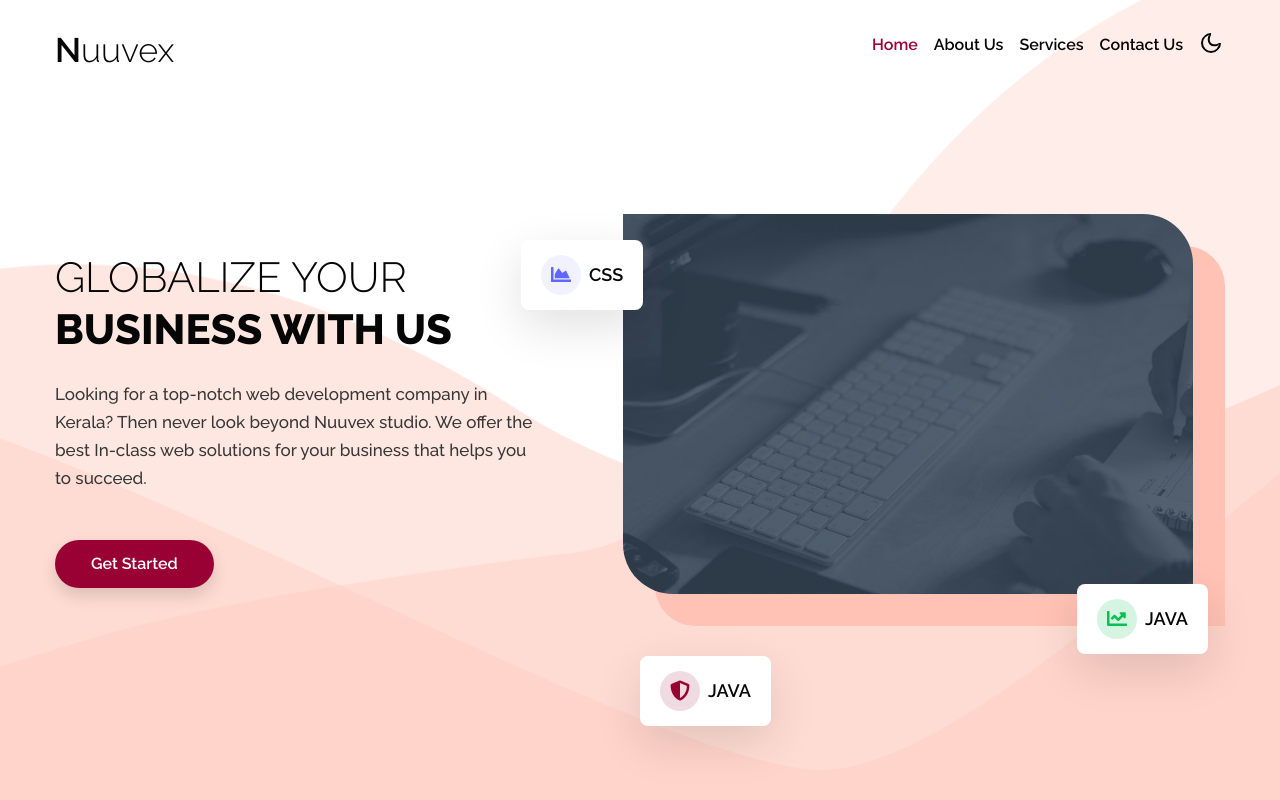
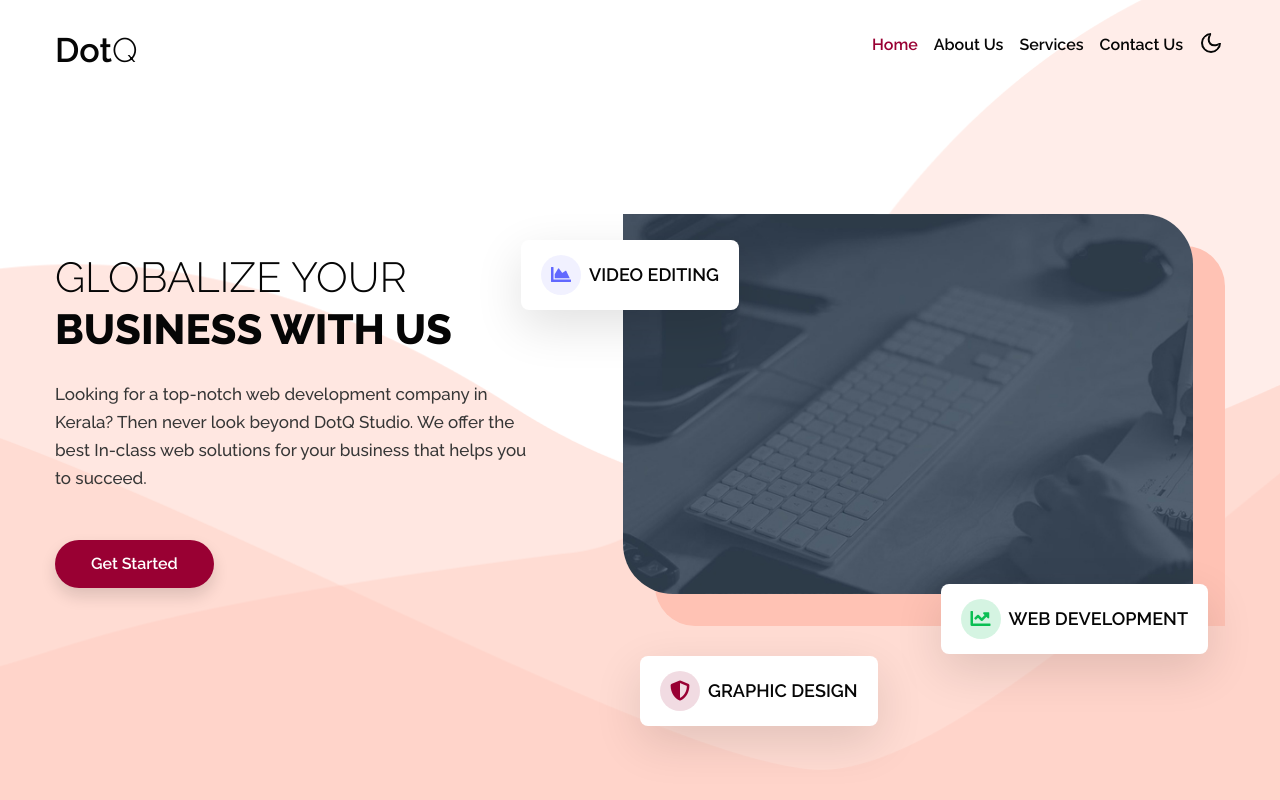
Before and after one commit to allenjasir/allen, a plain HTML site: page index.html in a window 1280 px wide. Shown: the top 800 px of the page. Drawn offline with Linux system fonts and the light colour scheme.

Commit message:
Update index.html

```diff
--- a/index.html
+++ b/index.html
@@ -28,7 +28,7 @@ Author URL: http://w3layouts.com
             <nav class="navbar navbar-expand-lg stroke px-0">
                 <h1>
                     <a class="navbar-brand" href="index.html">
-                        N<span>uuvex</span>
+                        Dot<span>Q</span>
                     </a>
                 </h1>
                 <!-- if logo is image enable this
@@ -90,7 +90,7 @@ Author URL: http://w3layouts.com
                 <div class="row align-items-center py-4">
                     <div class="col-md-6 pr-lg-5">
                         <h3 class="mb-lg-4 mb-3 title">Globalize your  <span>business with us</span></h3>
-                        <p class="mr-5">Looking for a top-notch web development company in Kerala? Then never look beyond Nuuvex studio. We offer the best In-class web solutions for your business that helps you to succeed.</p>
+                        <p class="mr-5">Looking for a top-notch web development company in Kerala? Then never look beyond DotQ Studio. We offer the best In-class web solutions for your business that helps you to succeed.</p>
                         <div class="mt-md-5 mt-4 mb-lg-0 mb-4">
                             <a class="btn btn-style" href="about.html">Get Started</a>
                         </div>
@@ -102,15 +102,15 @@ Author URL: http://w3layouts.com
                         </div>
                         <div class="banner-style-1 d-flex align-items-center">
                             <i class="fas fa-chart-line green-clr-bg"></i>
-                            <h4>JAVA</h4>
+                            <h4>WEB DEVELOPMENT</h4>
                         </div>
                         <div class="banner-style-1 banner-style-2 d-flex align-items-center">
                             <i class="fas fa-shield-alt primary-clr-bg"></i>
-                            <h4>JAVA</h4>
+                            <h4>GRAPHIC DESIGN</h4>
                         </div>
                         <div class="banner-style-1 banner-style-3 d-flex align-items-center">
                             <i class="fas fa-chart-area blue-clr-bg"></i>
-                            <h4>CSS</h4>
+                            <h4>VIDEO EDITING</h4>
                         </div>
                     </div>
                 </div>
@@ -183,7 +183,7 @@ Author URL: http://w3layouts.com
                 </div>
                 <div class="col-xl-5 col-lg-6 offset-xl-1 mt-lg-0 mt-5 pt-lg-0 pt-5">
                     <h3 class="title-style">Stats about us</h3>
-                    <p class="mt-lg-4 mt-3 mb-sm-5 mb-4">Nuuvex studio offer effective solutions & ingenious services to help your leap towards business success. With us, you can expect more than just an application or a design. What we offer is a carefully crafted solution that serves its purpose right; bring out the outcome our clients expect from them.</p>
+                    <p class="mt-lg-4 mt-3 mb-sm-5 mb-4">DotQ Studio offer effective solutions & ingenious services to help your leap towards business success. With us, you can expect more than just an application or a design. What we offer is a carefully crafted solution that serves its purpose right; bring out the outcome our clients expect from them.</p>
                     <div class="two-grids mt-md-0 mt-md-5 mt-4">
                         <div class="grids_info">
                             <i class="fas fa-user-clock primary-clr-bg"></i>
@@ -222,7 +222,7 @@ Author URL: http://w3layouts.com
                         <h4 class="number">01</h4>
                         <h4><a href="#url">Web Designing</a></h4>
                         <p>Build user-friendly custom websites with striking designs from the best web designing company in Kerala.</p>
-                        <a href="#read" class="read">nuuvex Studio</a>
+                        <a href="#read" class="read">DotQ Studio</a>
                     </div>
                 </div>
                 <div class="col-lg-4 col-md-6 mt-md-0 mt-4">
@@ -233,7 +233,7 @@ Author URL: http://w3layouts.com
                         <h4 class="number">02</h4>
                         <h4><a href="#url">Web Development</a></h4>
                         <p>Take your brand online and lead your business with the assistance of the best Web Development Kerala.</p>
-                        <a href="#read" class="read">nuuvex Studio</a>
+                        <a href="#read" class="read">DotQ Studio</a>
                     </div>
                 </div>
                 <div class="col-lg-4 col-md-6 mt-lg-0 mt-4">
@@ -244,7 +244,7 @@ Author URL: http://w3layouts.com
                         <h4 class="number">03</h4>
                         <h4><a href="#url">WordPress Website</a></h4>
                         <p>With the support of the best Web Designers in Kerala, we deliver fully optimized WordPress Websites.</p>
-                        <a href="#read" class="read">nuuvex Studio</a>
+                        <a href="#read" class="read">DotQ Studio</a>
                     </div>
                 </div>
                 <div class="col-lg-4 col-md-6 mt-4">
@@ -255,7 +255,7 @@ Author URL: http://w3layouts.com
                         <h4 class="number">04</h4>
                         <h4><a href="#url">E-commerce Website</a></h4>
                         <p>By recruiting expert Web Developers in Kerala, we are trying to avail the best e-commerce websites.</p>
-                        <a href="#read" class="read">nuuvex Studio</a>
+                        <a href="#read" class="read">DotQ Studio</a>
                     </div>
                 </div>
                 <div class="col-lg-4 col-md-6 mt-4">
@@ -266,7 +266,7 @@ Author URL: http://w3layouts.com
                         <h4 class="number">05</h4>
                         <h4><a href="#url">Woocommerce website</a></h4>
                         <p>Develop an engaging and attractive woocommerce website with the best web design company in Kerala</p>
-                        <a href="#read" class="read">nuuvex Studio</a>
+                        <a href="#read" class="read">DotQ Studio</a>
                     </div>
                 </div>
                 <div class="col-lg-4 col-md-6 mt-4">
@@ -277,7 +277,7 @@ Author URL: http://w3layouts.com
                         <h4 class="number">06</h4>
                         <h4><a href="#url">Web Applications</a></h4>
                         <p>Design, build and evolve efficient web-based software with web designing company in Kerala.</p>
-                        <a href="#read" class="read">nuuvex Studio</a>
+                        <a href="#read" class="read">DotQ Studio</a>
                     </div>
                 </div>
             </div>
@@ -340,8 +340,8 @@ Author URL: http://w3layouts.com
                             <a href="#instagram" class="instagram"><i class="fab fa-instagram"></i></a>
                         </div>
                         <!-- copyright -->
-                        <p class="copy-footer-29 mt-4">© 2021 <b>Nuuvex studio</b>. All rights reserved. Design by <a
-                                href="https://instagram.com/_farh4nx_/" target="_blank">
+                        <p class="copy-footer-29 mt-4">© 2023 <b>DotQ Studio</b>. All rights reserved. Design by <a
+                                href="https://instagram.com/farh4nx/" target="_blank">
                                 Farhan</a></p>
                     </div>
                 </div>
```
